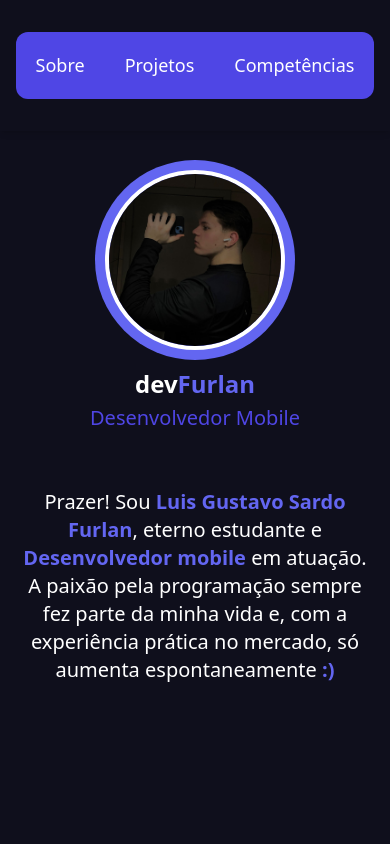
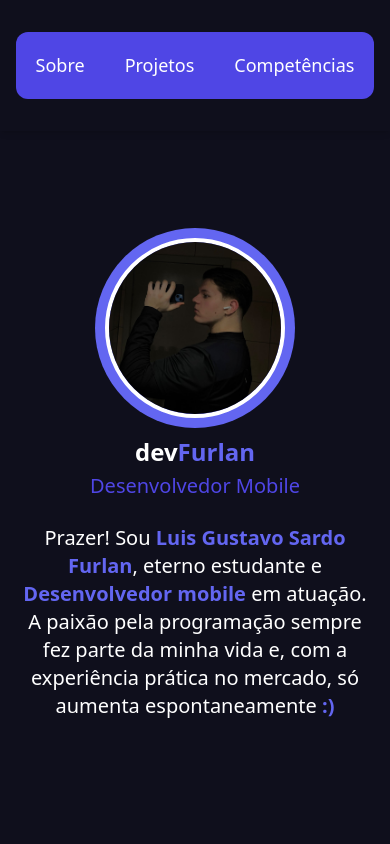
Before and after one commit to LuisGFurlan/LuisGFurlan.github.io, a Vue app: page / in a window 390 px wide. Shown: the top 844 px of the page. Built offline with nearby package versions, Linux system fonts and the light colour scheme.

Commit message:
fix : Quebra de layout no mobile

```diff
--- a/src/components/About.vue
+++ b/src/components/About.vue
@@ -1,7 +1,7 @@
 <template>
   <section
     id="about"
-    class="relative min-h-screen bg-primary flex items-center justify-center px-4 scroll-mt-28"
+    class="relative min-h-screen bg-primary flex items-center justify-center px-4 scroll-mt-28 pt-[104px]"
   >
     <div class="w-full h-full flex flex-col items-center justify-center md:flex-row md:justify-around">
 
@@ -25,7 +25,7 @@
       </div>
 
       <!-- Texto "Sobre mim" -->
-      <div class="mt-8 md:mt-0 md:w-[600px] text-center md:text-left">
+      <div class=" md:mt-0 md:w-[600px] text-center md:text-left">
         <h2 class="hidden md:block text-4xl font-bold text-indigo-600 w-full">
           Sobre mim:
         </h2>
```
